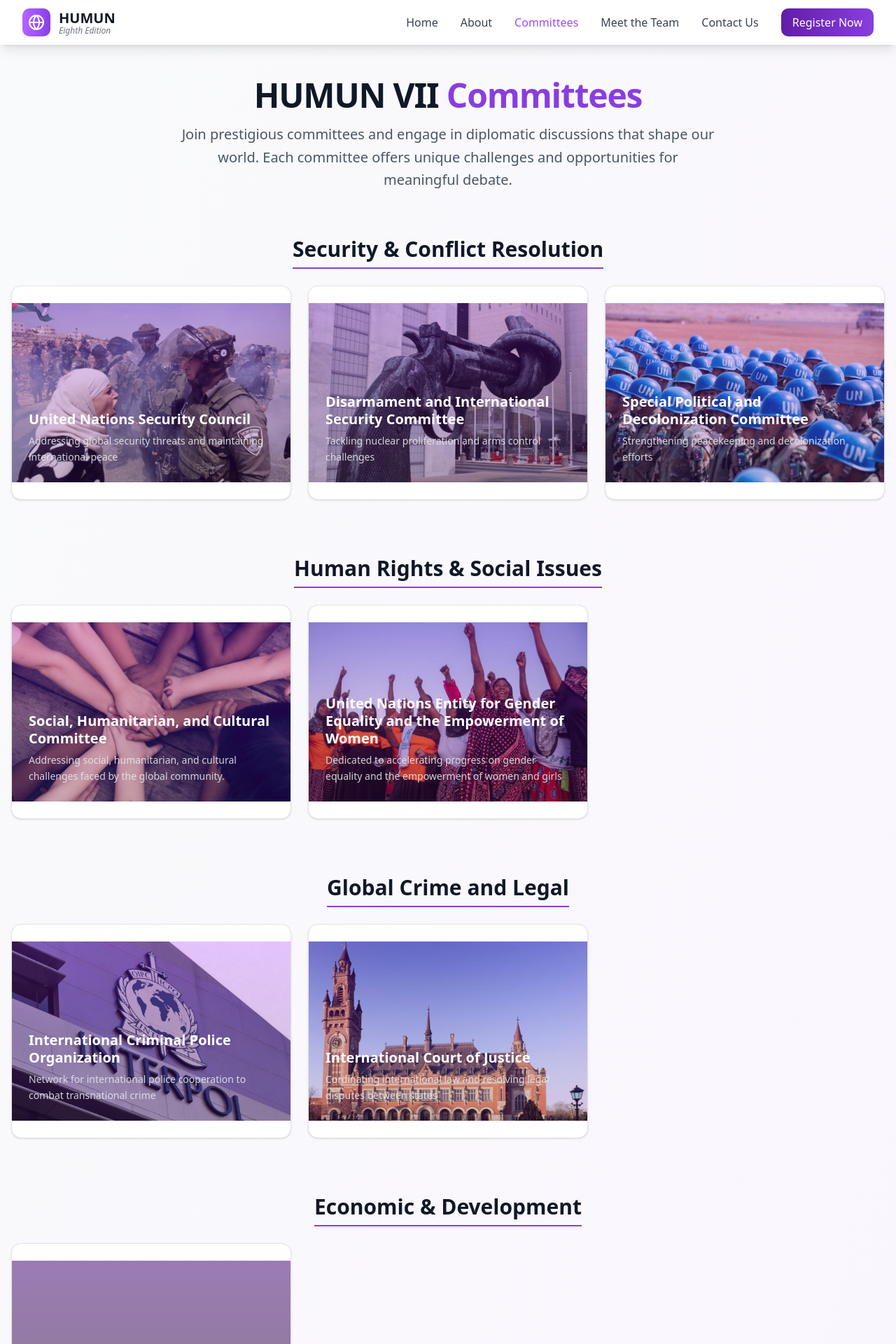
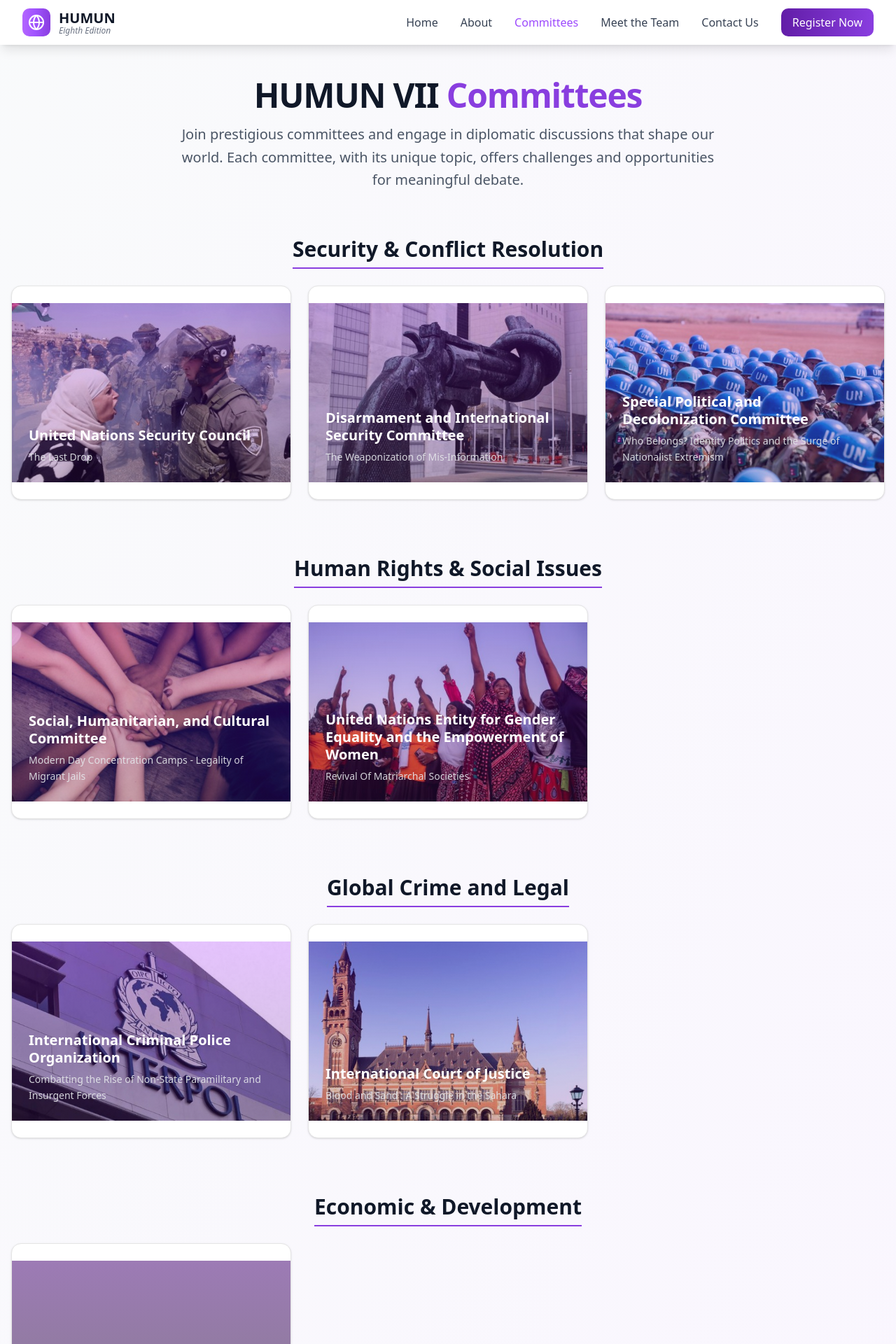
Before and after one commit to Lucario2319/humun, a Next.js app: page /committees in a window 1280 px wide. Shown: the top 1920 px of the page at 70% size. Built offline with nearby package versions, Linux system fonts and the light colour scheme; grey boxes are pictures that could not be loaded.

Commit message:
Forms fixed

```diff
--- /dev/null
+++ b/app/register/page.tsx
@@ -0,0 +1,65 @@
+"use client";
+
+import { useState } from "react";
+
+export default function RegisterPage() {
+    const [selection, setSelection] = useState<"delegate" | "delegation" | null>(null);
+
+
+  return (
+    <div className="flex flex-col items-center justify-center p-8 space-y-6">
+      <h1 className="text-3xl font-bold text-gray-800">Register</h1>
+
+      {/* Buttons to choose role */}
+      {!selection && (
+        <div className="flex space-x-6">
+          <button
+            onClick={() => setSelection("delegate")}
+            className="bg-gradient-to-r from-primary-800 to-primary-700 text-white px-6 py-3 rounded-lg font-medium hover:from-yellow-700 hover:to-yellow-900 transition-all transform hover:scale-105 hover:shadow-xl"
+          >
+            Register as Delegate
+          </button>
+          <button
+            onClick={() => setSelection("delegation")}
+            className="bg-gradient-to-r from-primary-800 to-primary-700 text-white px-6 py-3 rounded-lg font-medium hover:from-yellow-700 hover:to-yellow-900 transition-all transform hover:scale-105 hover:shadow-xl"
+          >
+            Register as Delegation
+          </button>
+        </div>
+      )}
+
+      {/* Show forms based on selection */}
+      {selection === "delegate" && (
+        <iframe
+          src="https://docs.google.com/forms/d/e/1FAIpQLSdwq_6--dNqpL6x8zVdxKFQ6ENqCYz53Xxn2tuSQmLJ4aR-pg/viewform?embedded=true"
+          width="640"
+          height="1812"
+          className="rounded-lg shadow-lg"
+        >
+          Loading…
+        </iframe>
+      )}
+
+      {selection === "delegation" && (
+        <iframe
+          src="https://forms.gle/DSncQ5Q43vNgHfKB6"
+          width="640"
+          height="1812"
+          className="rounded-lg shadow-lg"
+        >
+          Loading…
+        </iframe>
+      )}
+
+      {/* Back button */}
+      {selection && (
+        <button
+          onClick={() => setSelection(null)}
+          className="mt-6 text-sm text-gray-600 underline hover:text-gray-800"
+        >
+          ← Go back
+        </button>
+      )}
+    </div>
+  );
+}
--- a/components/Committee.tsx
+++ b/components/Committee.tsx
@@ -26,7 +26,7 @@
           </h1>
           <p className="text-xl text-gray-600 max-w-3xl mx-auto leading-relaxed">
             Join prestigious committees and engage in diplomatic discussions that shape our world.
-            Each committee offers unique challenges and opportunities for meaningful debate.
+            Each committee, with its unique topic, offers challenges and opportunities for meaningful debate.
           </p>
         </header>
 
--- a/components/Footer.tsx
+++ b/components/Footer.tsx
@@ -15,7 +15,7 @@
         <p className="text-gray-600 max-w-2xl mx-auto">
             Choose your committee and prepare to engage in diplomatic excellence at HUMUN
         </p>
-        <Link href={REGISTRATION_LINK} target='_blank'>
+        <Link href="/register" target='_blank'>
             <button className="bg-gradient-to-r from-primary-800 to-primary-700 text-white font-semibold py-3 px-8 rounded-lg transition-all duration-200 shadow-lg hover:shadow-xl hover:from-yellow-700 hover:to-yellow-900 transform hover:scale-105 cursor-pointer">
             Register Now
             </button>
--- a/components/Hero.tsx
+++ b/components/Hero.tsx
@@ -36,7 +36,7 @@
 
           {/* CTA Buttons */}
           <div className="flex flex-col sm:flex-row gap-4 justify-center items-center">
-            <Link href={REGISTRATION_LINK} target='_blank'>
+            <Link href="/register" target='_blank'>
               {/* <button className="group bg-gradient-to-r from-primary-800 to-primary-800 text-white px-8 py-4 rounded-xl font-semibold text-lg hover:from-blue-600 hover:to-purple-700 transition-all transform hover:scale-105 hover:shadow-2xl flex items-center"> */}
               <button className="group bg-gradient-to-r from-primary-800 to-primary-700 text-white px-8 py-4 rounded-xl font-semibold text-lg hover:from-yellow-700 hover:to-yellow-900 transition-all transform hover:scale-105 hover:shadow-2xl flex items-center cursor-pointer">
                 Register Now
--- a/components/Navbar.tsx
+++ b/components/Navbar.tsx
@@ -49,7 +49,7 @@
                 {link.label}
               </Link>
             ))}
-            <Link href={REGISTRATION_LINK} target="blank">
+            <Link href="/register" target="blank">
               <button className="bg-gradient-to-r from-primary-800 to-primary-700 text-white px-4 py-2 rounded-lg font-medium hover:from-yellow-700 hover:to-yellow-900 transition-all transform hover:scale-105 cursor-pointer">
                 Register Now
               </button>
--- a/constants/index.ts
+++ b/constants/index.ts
@@ -46,21 +46,21 @@
   {
     id: 'unsc',
     name: 'United Nations Security Council',
-    description: 'Addressing global security threats and maintaining international peace',
+    description: 'The Last Drop',
     theme: 'Security & Conflict Resolution',
     backgroundImage: '/images/unsc.jpg'
   },
   {
     id: 'disec',
     name: 'Disarmament and International Security Committee',
-    description: 'Tackling nuclear proliferation and arms control challenges',
+    description: 'The Weaponization of Mis-Information',
     theme: 'Security & Conflict Resolution',
     backgroundImage: '/images/disec.jpg'
   },
   {
     id: 'specpol',
     name: 'Special Political and Decolonization Committee',
-    description: 'Strengthening peacekeeping and decolonization efforts',
+    description: 'Who Belongs? Identity Politics and the Surge of Nationalist Extremism',
     theme: 'Security & Conflict Resolution',
     backgroundImage: '/images/specpol.jpg'
   },
@@ -69,14 +69,14 @@
   {
     id: 'sochum',
     name: 'Social, Humanitarian, and Cultural Committee',
-    description: 'Addressing social, humanitarian, and cultural challenges faced by the global community. ',
+    description: 'Modern Day Concentration Camps - Legality of Migrant Jails',
     theme: 'Human Rights & Social Issues',
     backgroundImage: '/images/sochum.jpg'
   },
   {
     id: 'unwomen',
     name: 'United Nations Entity for Gender Equality and the Empowerment of Women',
-    description: 'Dedicated to accelerating progress on gender equality and the empowerment of women and girls',
+    description: 'Revival Of Matriarchal Societies',
     theme: 'Human Rights & Social Issues',
     backgroundImage: '/images/unwomen.jpg'
   },
@@ -84,14 +84,14 @@
   {
     id: 'interpol',
     name: 'International Criminal Police Organization',
-    description: 'Network for international police cooperation to combat transnational crime',
+    description: 'Combatting the Rise of Non-State Paramilitary and Insurgent Forces',
     theme: 'Global Crime and Legal',
     backgroundImage: '/images/interpol.jpg'
   },
   {
     id: 'icj',
     name: 'International Court of Justice',
-    description: 'Cordinating international law and resolving legal disputes between states',
+    description: 'Blood and Sand : A Struggle in the Sahara',
     theme: 'Global Crime and Legal',
     backgroundImage: '/images/icj.jpg'
   },
@@ -100,7 +100,7 @@
   {
     id: 'ecofin',
     name: 'Economic and Financial Affairs Council',
-    description: 'Promoting sustainable development and economic cooperation in the EU',
+    description: 'Formalizing International Carbon Credit Markets',
     theme: 'Economic & Development',
     backgroundImage: 'https://images.shutterstock.com/image-photo/arctic-landscape-polar-bears-ice-600nw-1234567123.jpg'
   },
@@ -108,36 +108,36 @@
   {
     id: 'pna',
     name: 'Pakistan National Assembly - Prime Minister\'s Crisis Cabinet',
-    description: 'Discussing national crises and formulating strategic responses for Pakistan',
+    description: 'Kargil 1999',
     theme: 'Pakistan',
     backgroundImage: '/images/pna.jpg'
   },
   // Crisis
   {
     id: 'crisis1',
-    name: 'Crisis 1',
-    description: '1917: Curtains on the Western Front',
+    name: '1917: Curtains on the Western Front',
+    description: '',
     theme: 'Crisis',
     backgroundImage: '/images/crisis1.jpg'
   },
   {
     id: 'crisis2',
-    name: 'Crisis 2',
-    description: 'The Naxalite Uprising : The Emergency (1965-75)',
+    name: 'The Naxalite Uprising : The Emergency (1965-75)',
+    description: '',
     theme: 'Crisis',
     backgroundImage: '/images/crisis2.jpg'
   },
   {
     id: 'crisis3',
-    name: 'Crisis 3',
-    description: 'After The War',
+    name: 'After The War',
+    description: '',
     theme: 'Crisis',
     backgroundImage: '/images/crisis3.jpg'
   },
   {
     id: 'crisis4',
-    name: 'Crisis 4',
-    description: 'Neither Settler Nor Native : The 14th Amendment on Trial',
+    name: 'Neither Settler Nor Native : The 14th Amendment on Trial',
+    description: '',
     theme: 'Crisis',
     backgroundImage: '/images/crisis4.jpg'
   }
```
